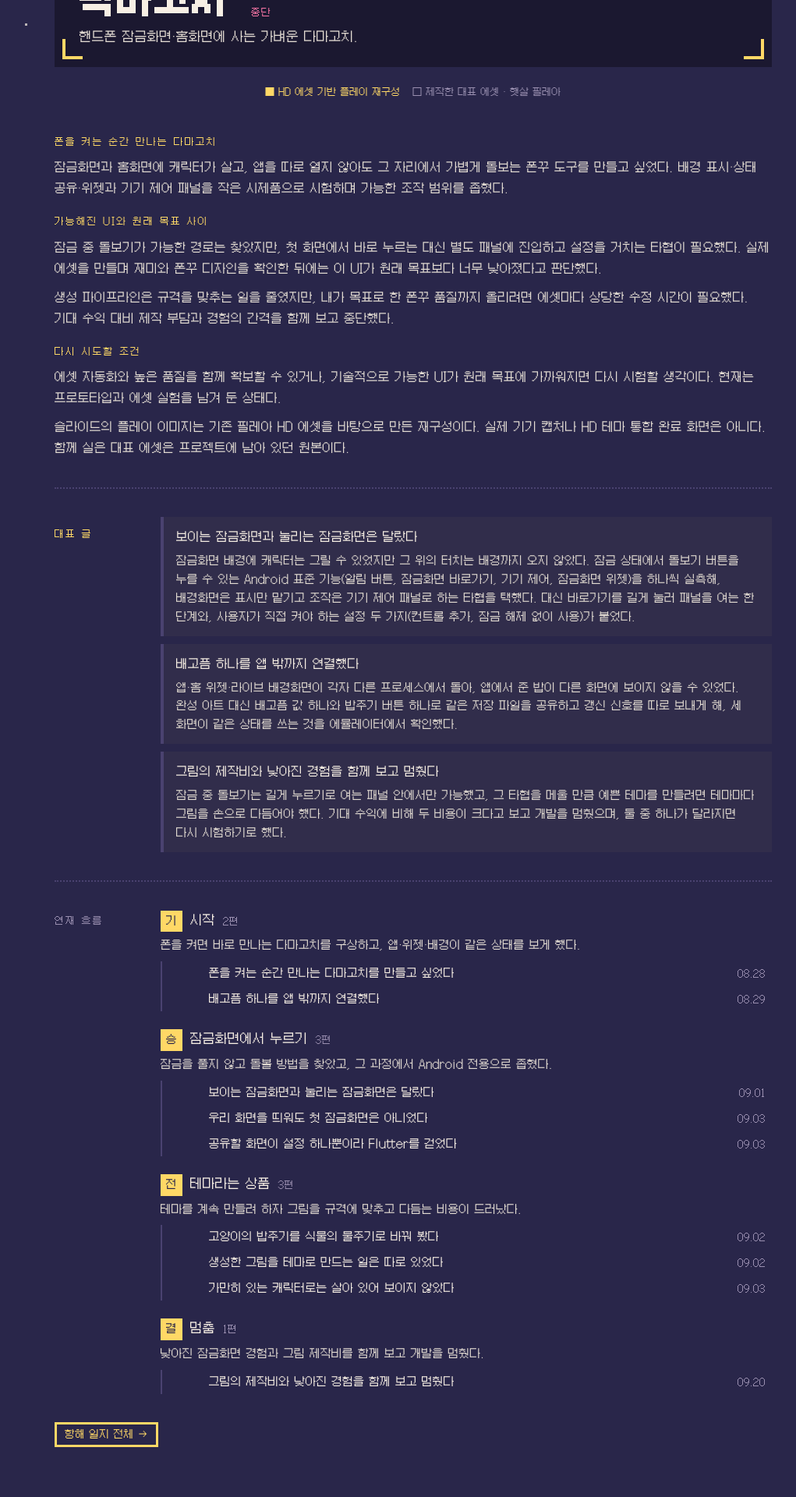
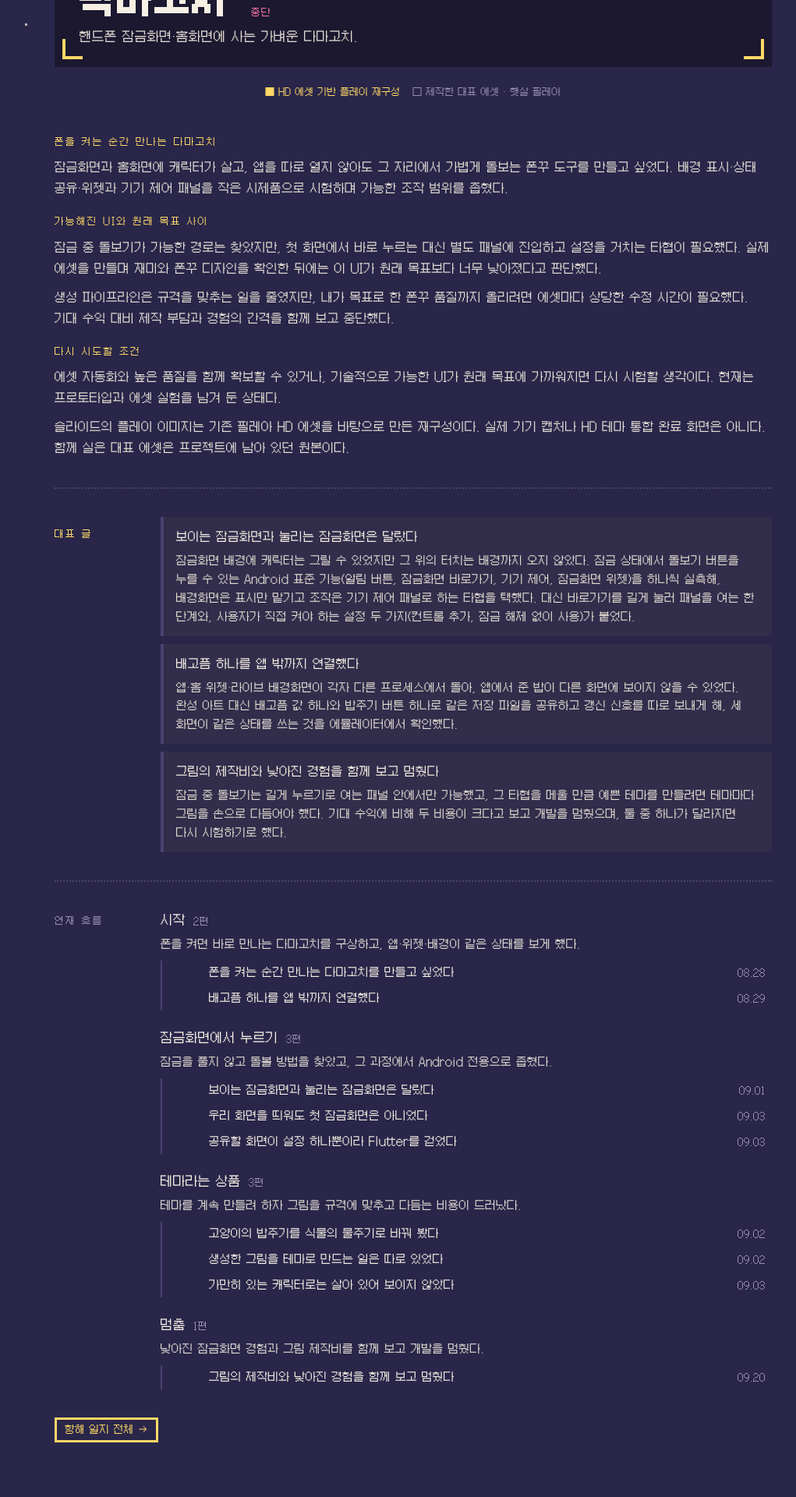
Before and after one commit to dasom2334/dacotton, a Jekyll site: the page built from _projects/lock-screen-tamagotchi.md, in a window 1280 px wide. Shown: the part 861-2781 px from the top of the page at 78% size, without its empty margins (110-1131 px from the left). Built offline with Jekyll 4.4.1, drawn with Linux system fonts in a browser that asks for light colours.

Commit message:
Remove narrative stage badges from series views

```diff
--- a/_includes/story.html
+++ b/_includes/story.html
@@ -1,4 +1,4 @@
-{% comment %}연재를 기·승·전·결 단계로 묶어 이야기 순서(series_order)대로 보여 준다. include.stages, include.project{% endcomment %}
+{% comment %}연재를 주제별로 묶어 이야기 순서(series_order)대로 보여 준다. include.stages, include.project{% endcomment %}
 {% assign story_posts = site.posts | where: "project", include.project | sort: "series_order" %}
 <section class="story">
   <h2>연재 흐름</h2>
@@ -7,7 +7,7 @@
     {% assign in_stage = story_posts | where: "stage", st.key %}
     {% if in_stage.size > 0 %}
     <div class="stage">
-      <div class="sh"><span class="sk">{{ st.key }}</span><span class="sn">{{ st.name }}</span><span class="sc">{{ in_stage.size }}편</span></div>
+      <div class="sh"><span class="sn">{{ st.name }}</span><span class="sc">{{ in_stage.size }}편</span></div>
       <p class="sd">{{ st.desc }}</p>
       <ol>{% for post in in_stage %}<li><a href="{{ post.url | relative_url }}"><span class="no">{{ post.no | split: " /" | first }}</span><span class="t">{{ post.title }}</span><time datetime="{{ post.date | date: '%Y-%m-%d' }}">{{ post.date | date: '%m.%d' }}</time></a></li>{% endfor %}</ol>
     </div>
--- a/_layouts/project-log.html
+++ b/_layouts/project-log.html
@@ -19,7 +19,7 @@ layout: default
     {% if posts.size > 0 %}
     <div class="route">
       {% for post in posts %}
-      {% if pdoc.stages and post.stage and post.stage != last_stage %}{% assign st = pdoc.stages | where: "key", post.stage | first %}<div class="stage-h"><span class="sk">{{ post.stage }}</span> {{ st.name }}<p>{{ st.desc }}</p></div>{% assign last_stage = post.stage %}{% endif %}
+      {% if pdoc.stages and post.stage and post.stage != last_stage %}{% assign st = pdoc.stages | where: "key", post.stage | first %}<div class="stage-h">{{ st.name }}<p>{{ st.desc }}</p></div>{% assign last_stage = post.stage %}{% endif %}
       <a href="{{ post.url | relative_url }}" class="ent{% if forloop.first %} on{% endif %}"><time>{{ post.date | date: '%Y-%m-%d' }}</time><div>{% if post.no %}<span class="no">{{ post.no }}</span>{% endif %}<span class="t">{{ post.title }}</span>{% if post.summary %}<p class="sum">{{ post.summary }}</p>{% endif %}</div></a>
       {% endfor %}
     </div>
--- a/assets/css/main.css
+++ b/assets/css/main.css
@@ -321,12 +321,11 @@ pre { margin: 8px 0 0; padding: 10px 14px; background: rgba(0,0,0,0.3); font-fam
   .obs-screen .slide { padding-left: 12px; padding-right: 12px; }
 }
 
-/* 연재 흐름 · 기승전결 */
+/* 연재 흐름 */
 .story { display: grid; grid-template-columns: 120px minmax(0, 1fr); gap: 16px; align-items: start; }
 .story > h2 { font-size: 12px; letter-spacing: 0.16em; color: var(--muted); font-weight: 400; padding-top: 4px; }
 .stages { display: flex; flex-direction: column; gap: 22px; min-width: 0; }
 .stage .sh { display: flex; align-items: baseline; gap: 10px; flex-wrap: wrap; }
-.stage .sk { display: inline-block; min-width: 28px; padding: 2px 6px; text-align: center; color: var(--bg); background: var(--accent); font-size: 14px; }
 .stage .sn { font-size: 16px; color: var(--text); } .stage .sc { font-size: 12px; color: var(--muted); }
 .stage .sd { margin: 6px 0 8px; color: var(--soft); font-size: 14px; line-height: 1.7; }
 .stage ol { list-style: none; margin: 0; padding: 0 0 0 12px; border-left: 2px solid var(--line); display: flex; flex-direction: column; gap: 2px; }
@@ -344,5 +343,4 @@ pre { margin: 8px 0 0; padding: 10px 14px; background: rgba(0,0,0,0.3); font-fam
   .stage li a time { display: none; }
 }
 .stage-h { margin: 22px 0 8px; font-size: 15px; color: var(--text); } .stage-h:first-child { margin-top: 0; }
-.stage-h .sk { display: inline-block; min-width: 26px; padding: 1px 6px; text-align: center; color: var(--bg); background: var(--accent); font-size: 13px; margin-right: 6px; }
 .stage-h p { margin: 4px 0 0; color: var(--soft); font-size: 13px; line-height: 1.6; }
```
